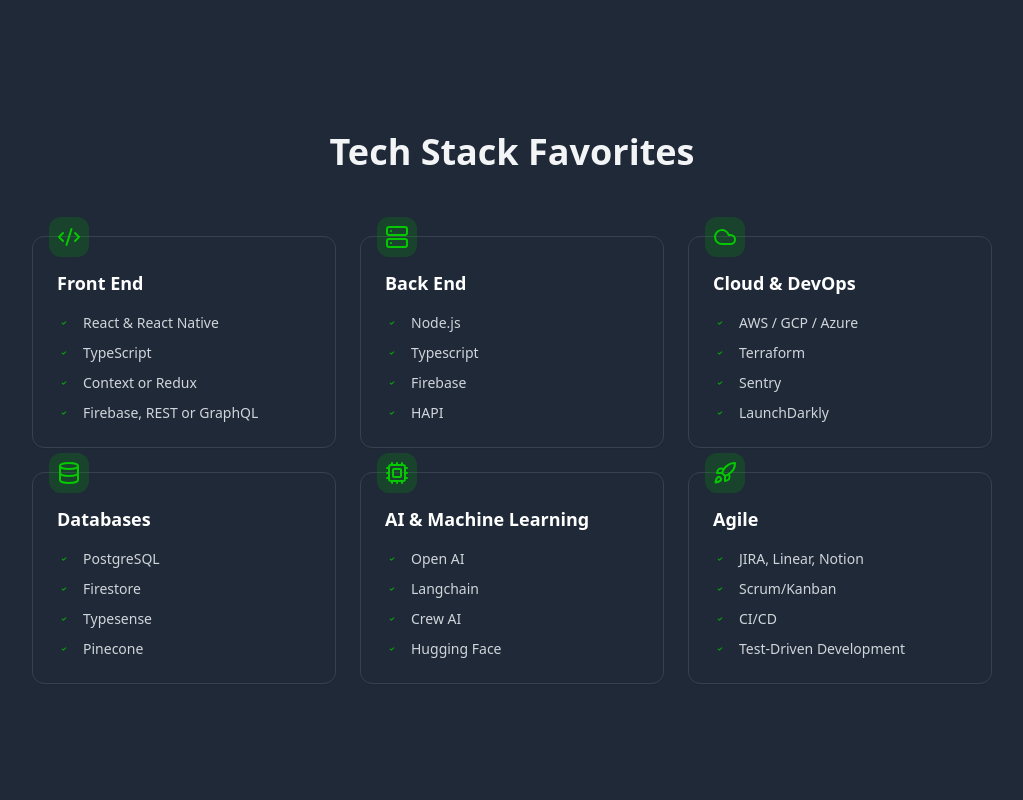
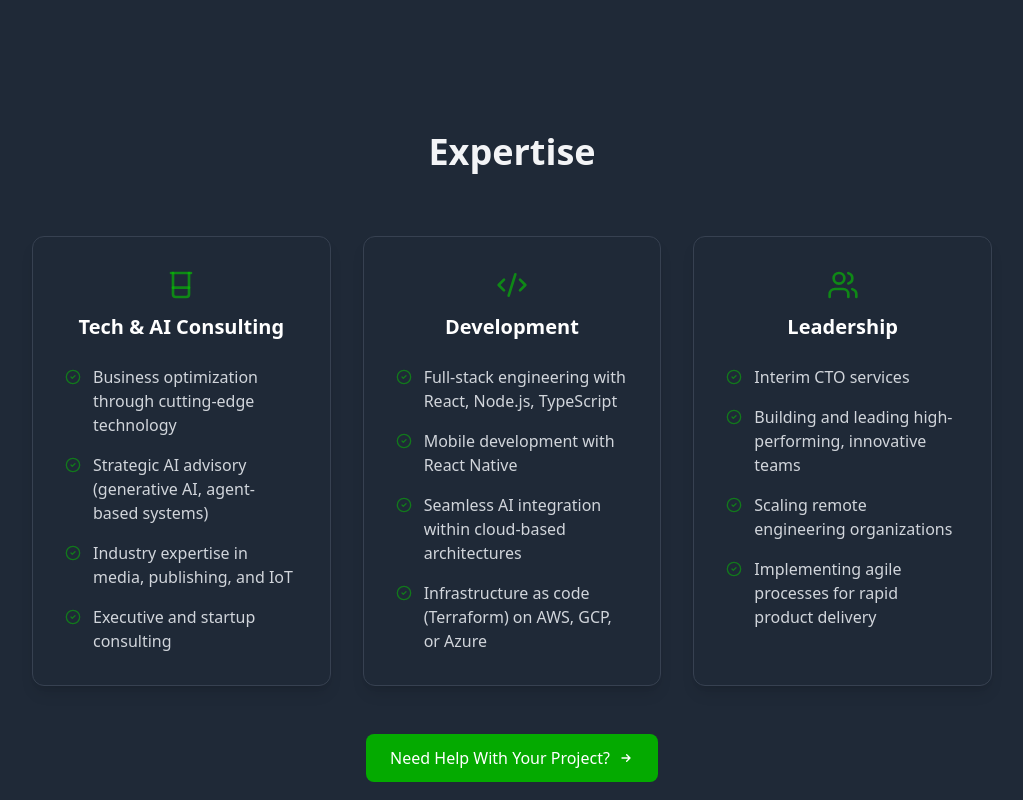
Before and after one commit to blumendorf/profile-page, a React (Vite) app: page / in a window 1280 px wide. Shown: the part 1780-2580 px from the top of the page, without its empty margins (128-1151 px from the left). Built offline with nearby package versions, Linux system fonts and the light colour scheme; the HTML template or start-up script is replaced by a standard one.

Commit message:
feat: expertise and navigation fix

```diff
--- a/src/App.tsx
+++ b/src/App.tsx
@@ -2,12 +2,18 @@
 import Navbar from './components/Navbar'
 import Hero from './components/Hero'
 import About from './components/About'
-import Services from './components/Services'
+import Expertise from './components/Expertise'
 import Contact from './components/Contact'
 import Footer from './components/Footer'
 import TechStack from './components/TechStack'
 import Timeline from './components/Timeline'
 import Section from './components/Section'
+
+// Add type for section configuration
+type SectionConfig = {
+  id: string;
+  Component: React.ComponentType;
+};
 
 function App() {
   // Add console message about the development process
@@ -54,24 +60,24 @@
     `);
   }, []);
 
-  // Define main content components in order
-  const mainSections = [
-    Hero,
-    About,
-    TechStack,
-    Timeline,
-    Services,
-    Contact,
+  // Define sections with explicit IDs
+  const mainSections: SectionConfig[] = [
+    { id: 'home', Component: Hero },
+    { id: 'about', Component: About },
+    { id: 'expertise', Component: Expertise },
+    { id: 'tech-stack', Component: TechStack },
+    { id: 'timeline', Component: Timeline },
+    { id: 'contact', Component: Contact },
   ];
 
   return (
     <div className="min-h-screen bg-gray-50 dark:bg-gray-900">
       <Navbar />
       <main className="pt-16">
-        {mainSections.map((Component, index) => (
+        {mainSections.map(({ id, Component }, index) => (
           <Section
-            key={Component.name}
-            id={Component.name.toLowerCase()}
+            key={id}
+            id={id}
             index={index}
             totalSections={mainSections.length}
           >
--- a/src/components/Services.tsx
+++ b/src/components/Expertise.tsx
@@ -1,7 +1,7 @@
 import { Beaker, Code2, Users, CheckCircle2 } from 'lucide-react';
 
-export default function Services() {
-  const services = [
+export default function Expertise() {
+  const capabilities = [
     {
       title: "Tech & AI Consulting",
       icon: <Beaker className="w-8 h-8 text-accent/60 dark:text-accent-light/60 mb-3" />,
@@ -36,9 +36,9 @@
 
   return (
     <div className="section-container">
-      <h2 className="heading-secondary text-center mb-16">Services</h2>
+      <h2 className="heading-secondary text-center mb-16">Expertise</h2>
       <div className="grid md:grid-cols-2 lg:grid-cols-3 gap-6 lg:gap-8 max-w-6xl mx-auto">
-        {services.map((service, index) => (
+        {capabilities.map((capability, index) => (
           <div
             key={index}
             className="group bg-white dark:bg-gray-800 p-6 lg:p-8 rounded-xl
@@ -47,13 +47,13 @@
                         hover:-translate-y-1 hover:border-accent/30 dark:hover:border-accent-light/30"
           >
             <div className="flex flex-col items-center mb-6">
-              {service.icon}
+              {capability.icon}
               <h3 className="text-xl font-bold text-gray-900 dark:text-white text-center">
-                {service.title}
+                {capability.title}
               </h3>
             </div>
             <ul className="space-y-4">
-              {service.items.map((item, idx) => (
+              {capability.items.map((item, idx) => (
                 <li key={idx} className="flex items-start space-x-3">
                   <CheckCircle2
                     className="w-4 h-4 text-accent/50 dark:text-accent-light/50 mt-1 flex-shrink-0"
@@ -65,6 +65,28 @@
           </div>
         ))}
       </div>
+
+      <div className="flex justify-center mt-12">
+        <a
+          href="#contact"
+          className="button-primary group flex items-center justify-center gap-2"
+        >
+          Need Help With Your Project?
+          <svg
+            className="w-4 h-4 transition-transform group-hover:translate-x-1"
+            fill="none"
+            stroke="currentColor"
+            viewBox="0 0 24 24"
+          >
+            <path
+              strokeLinecap="round"
+              strokeLinejoin="round"
+              strokeWidth="2"
+              d="M13 7l5 5m0 0l-5 5m5-5H6"
+            />
+          </svg>
+        </a>
+      </div>
     </div>
   )
 }
--- a/src/components/Navbar.tsx
+++ b/src/components/Navbar.tsx
@@ -79,9 +79,9 @@
           <div className="hidden lg:flex items-center space-x-8">
             <a href="#home" className="text-gray-600 hover:text-accent dark:text-gray-300 dark:hover:text-accent-light transition-colors duration-200">Home</a>
             <a href="#about" className="text-gray-600 hover:text-accent dark:text-gray-300 dark:hover:text-accent-light transition-colors duration-200">About</a>
+            <a href="#expertise" className="text-gray-600 hover:text-accent dark:text-gray-300 dark:hover:text-accent-light transition-colors duration-200">Expertise</a>
             <a href="#tech-stack" className="text-gray-600 hover:text-accent dark:text-gray-300 dark:hover:text-accent-light transition-colors duration-200">Tech Stack</a>
             <a href="#timeline" className="text-gray-600 hover:text-accent dark:text-gray-300 dark:hover:text-accent-light transition-colors duration-200">Timeline</a>
-            <a href="#services" className="text-gray-600 hover:text-accent dark:text-gray-300 dark:hover:text-accent-light transition-colors duration-200">Services</a>
             <a href="#contact" className="text-gray-600 hover:text-accent dark:text-gray-300 dark:hover:text-accent-light transition-colors duration-200">Contact</a>
             <button
               onClick={toggleDarkMode}
--- a/src/components/Section.tsx
+++ b/src/components/Section.tsx
@@ -16,7 +16,6 @@
     if (position < 0.9) return 'bg-gradient-to-b from-gray-100 to-white dark:from-gray-900 dark:to-gray-800';
     return 'bg-gradient-to-b from-white to-gray-100 dark:from-gray-800 dark:to-gray-900';
   };
-
   return (
     <section
       id={id}
```
